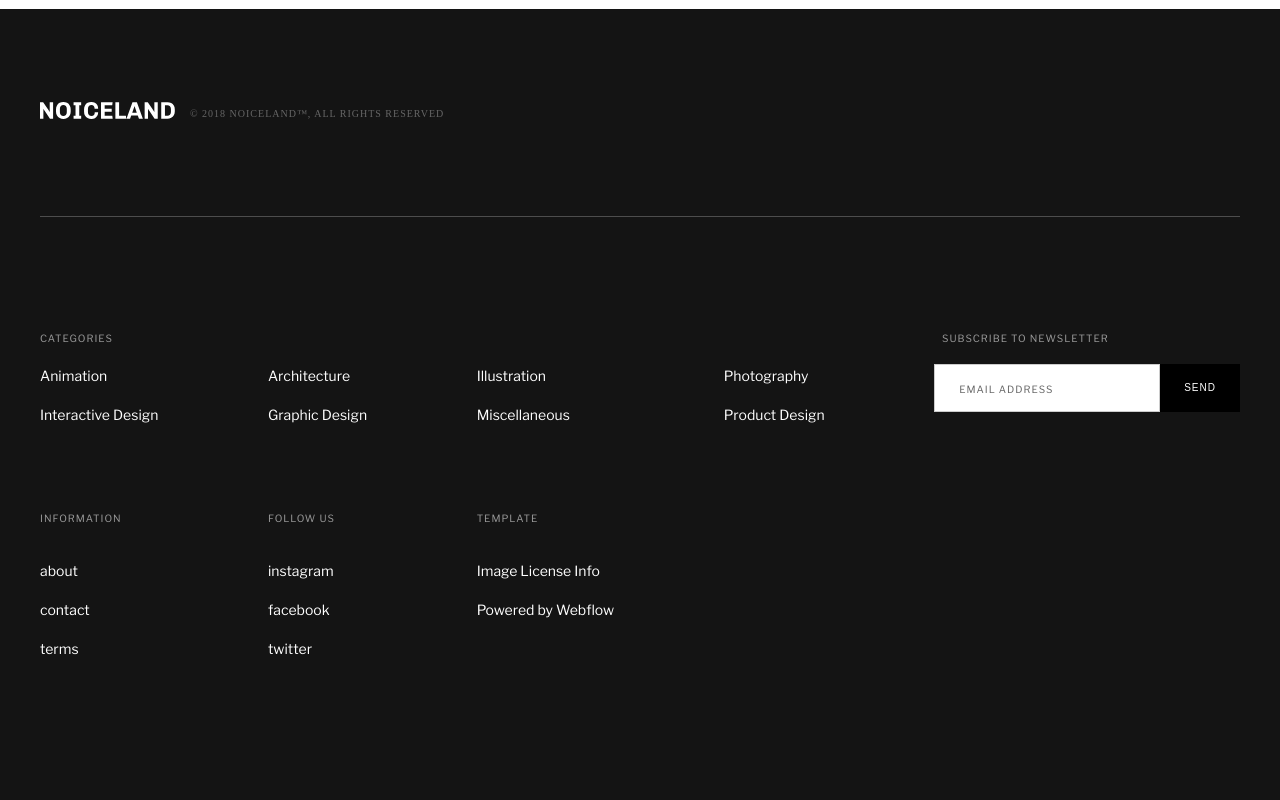
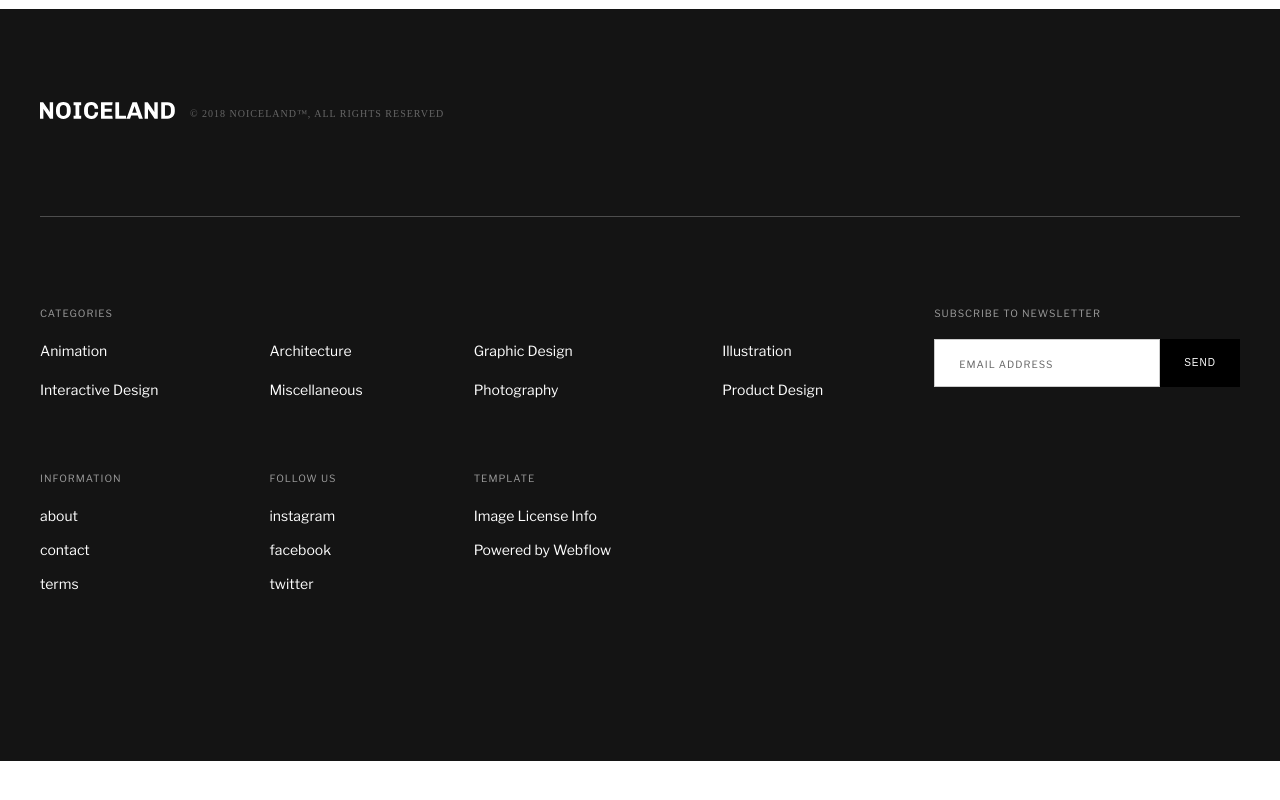
Before and after one commit to Jaloliddin7/Dedline-grid, a plain HTML site: page index.html in a window 1280 px wide. Shown: the part 4085-4885 px from the top of the page. After the commit the page ends 4846 px from the top, so only its background shows below. Drawn offline with nearby package versions, Linux system fonts and the light colour scheme; a web font is replaced by a local one.

Commit message:
There was a change

```diff
--- a/css/main.css
+++ b/css/main.css
@@ -282,7 +282,6 @@ ul{
 .footer-item{
     display: flex;
     flex-direction: column;
-    gap: 15px;
 }
 .footer-link{
     color: #FFFFFF;
@@ -294,7 +293,6 @@ ul{
     padding: 18px 23px 18px 24px;
 }
 .emeil::placeholder{
-    width: min(100%,174px);
     font-family: 'Libre Franklin';
     font-style: normal;
     font-weight: 400;
@@ -338,4 +336,17 @@ ul{
 .middle-subtitle{
     margin: 70px 0px 20px;
 }
+.TOP{
+    visibility: hidden;
+}
+.sub{
+    margin: 0;
+    margin-bottom: 20px;
+}
+.a1{
+    margin-bottom: 15px;
+}
+.a2{
+    margin-bottom: 10px;
+}
 /* FOOTER END */
--- a/index.html
+++ b/index.html
@@ -343,40 +343,42 @@
             <hr class="global-line line-footer">
             <!-- LINE END-->
             <ul class="footer-title">
-                <h3 class="card-subtitle">Categories</h3>
-                <h3 class="card-subtitle form-title">Subscribe to newsletter</h3>
             </ul>
             <div class="footer-wrapper">
                 <ul class="footer-list">
                     <li class="footer-item">
-                        <a href="#" class="footer-link">Animation</a>
+                        <h3 class="card-subtitle sub">Categories</h3>
+                        <a href="#" class="footer-link a1">Animation</a>
                         <a href="#" class="footer-link">Interactive Design</a>
                         <h3 class="card-subtitle middle-subtitle">Information</h3>
-                        <a href="#" class="footer-link">about</a>
-                        <a href="#" class="footer-link">contact </a>
+                        <a href="#" class="footer-link a2">about</a>
+                        <a href="#" class="footer-link a2">contact </a>
                         <a href="#" class="footer-link">terms </a>
                     </li>
                     <li class="footer-item">
-                        <a href="#" class="footer-link">Architecture</a>
-                        <a href="#" class="footer-link">Graphic Design</a>
+                        <h3 class="card-subtitle TOP sub">0</h3>
+                        <a href="#" class="footer-link a1">Architecture</a>
+                        <a href="#" class="footer-link">Miscellaneous</a>
                         <h3 class="card-subtitle middle-subtitle">follow us</h3>
-                        <a href="#" class="footer-link">instagram</a>
-                        <a href="#" class="footer-link">facebook</a>
+                        <a href="#" class="footer-link a2">instagram</a>
+                        <a href="#" class="footer-link a2">facebook</a>
                         <a href="#" class="footer-link">twitter</a>
                     </li>
                     <li class="footer-item">
-                        <a href="#" class="footer-link">Illustration</a>
-                        <a href="#" class="footer-link">Miscellaneous</a>
+                        <h3 class="card-subtitle TOP sub">0</h3>
+                        <a href="#" class="footer-link a1">Graphic Design</a>
+                        <a href="#" class="footer-link">Photography</a>
                        <h3 class="card-subtitle  middle-subtitle">Template </h3>
-                       <a href="#" class="footer-link">Image License Info</a>
-                       <a href="#" class="footer-link">Powered by Webflow</a>
-
+                       <a href="#" class="footer-link a2">Image License Info</a>
+                       <a href="#" class="footer-link a2">Powered by Webflow</a>
                     </li>
                     <li class="footer-item">
-                        <a href="#" class="footer-link">Photography</a>
+                        <h3 class="card-subtitle TOP sub">0</h3>
+                        <a href="#" class="footer-link a1">Illustration</a>
                         <a href="#" class="footer-link">Product Design</a>
                     </li>
                     <li class="footer-item">
+                        <h3 class="card-subtitle sub">Subscribe to newsletter</h3>
                         <form action="" class="form">
                             <input type="email" class="emeil" placeholder="Email address">
                             <input type="button" value="SEND" class="form-send">
```
